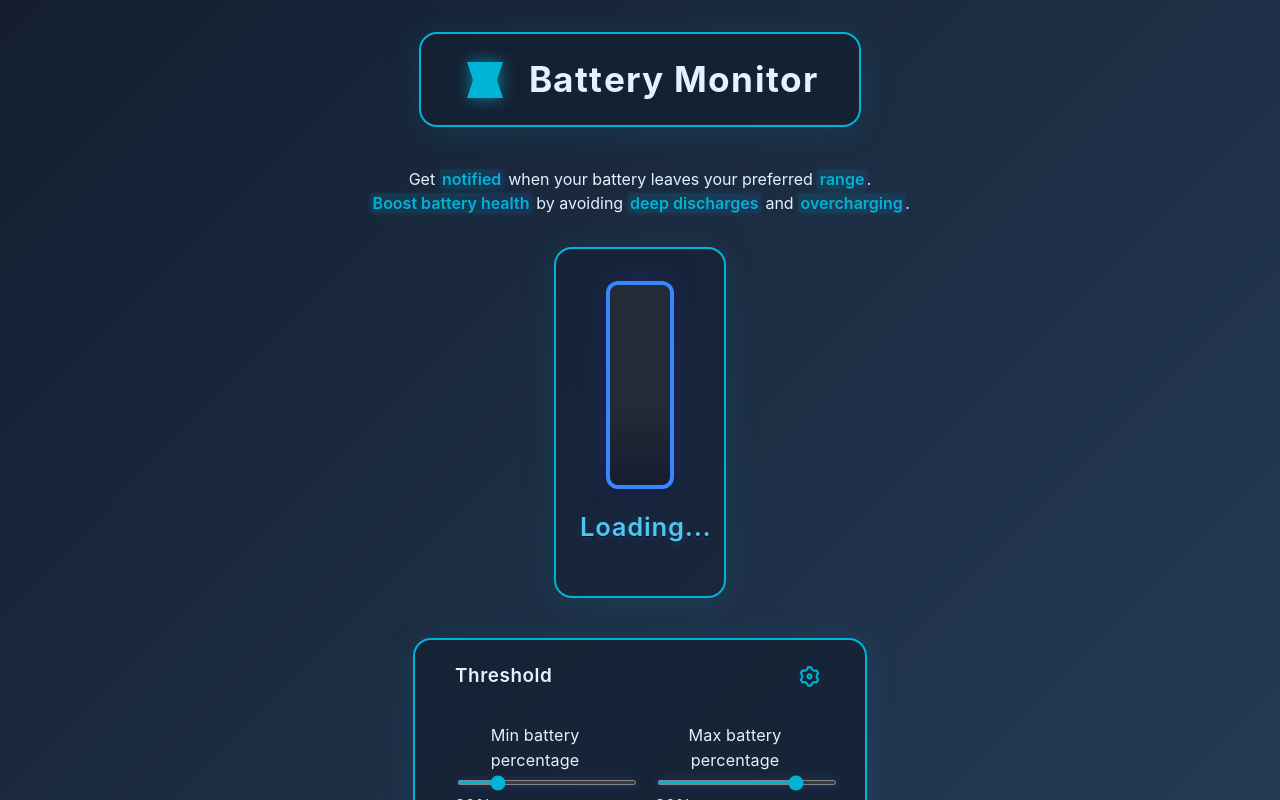
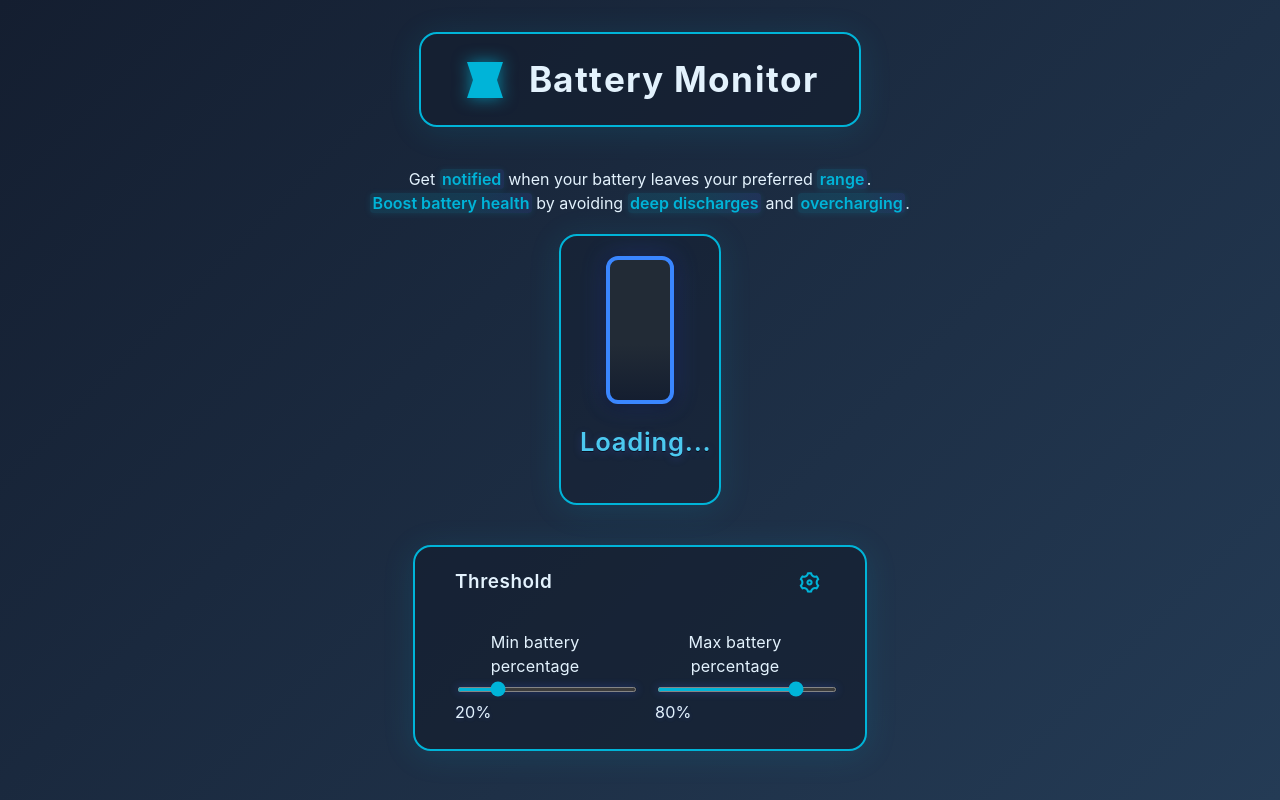
Before and after one commit to heyzameer/battery-monitor, a React (Vite) app: page / in a window 1280 px wide. Built offline with nearby package versions, Linux system fonts and the light colour scheme; the HTML template or start-up script is replaced by a standard one.

Commit message:
Feat:Charging Status

```diff
--- a/src/App.css
+++ b/src/App.css
@@ -45,7 +45,7 @@
 }
 
 .battery-container {
-  margin: 2rem auto;
+  margin: 1.2rem auto;
   width: 120px;
   position: relative;
 }
@@ -55,11 +55,11 @@
   border-radius: 18px;
   background: rgba(20, 30, 48, 0.5);
   box-shadow: 0 4px 32px #00b4d822;
-  padding: 2rem 1.5rem 1.5rem 1.5rem;
+  padding: 1.2rem 1.2rem 1rem 1.2rem; /* reduced padding */
 }
 
 .battery-body {
-  height: 200px;
+  height: 140px; /* reduced from 200px */
   width: 60px;
   border: 4px solid #3a86ff;
   border-radius: 12px;
```
